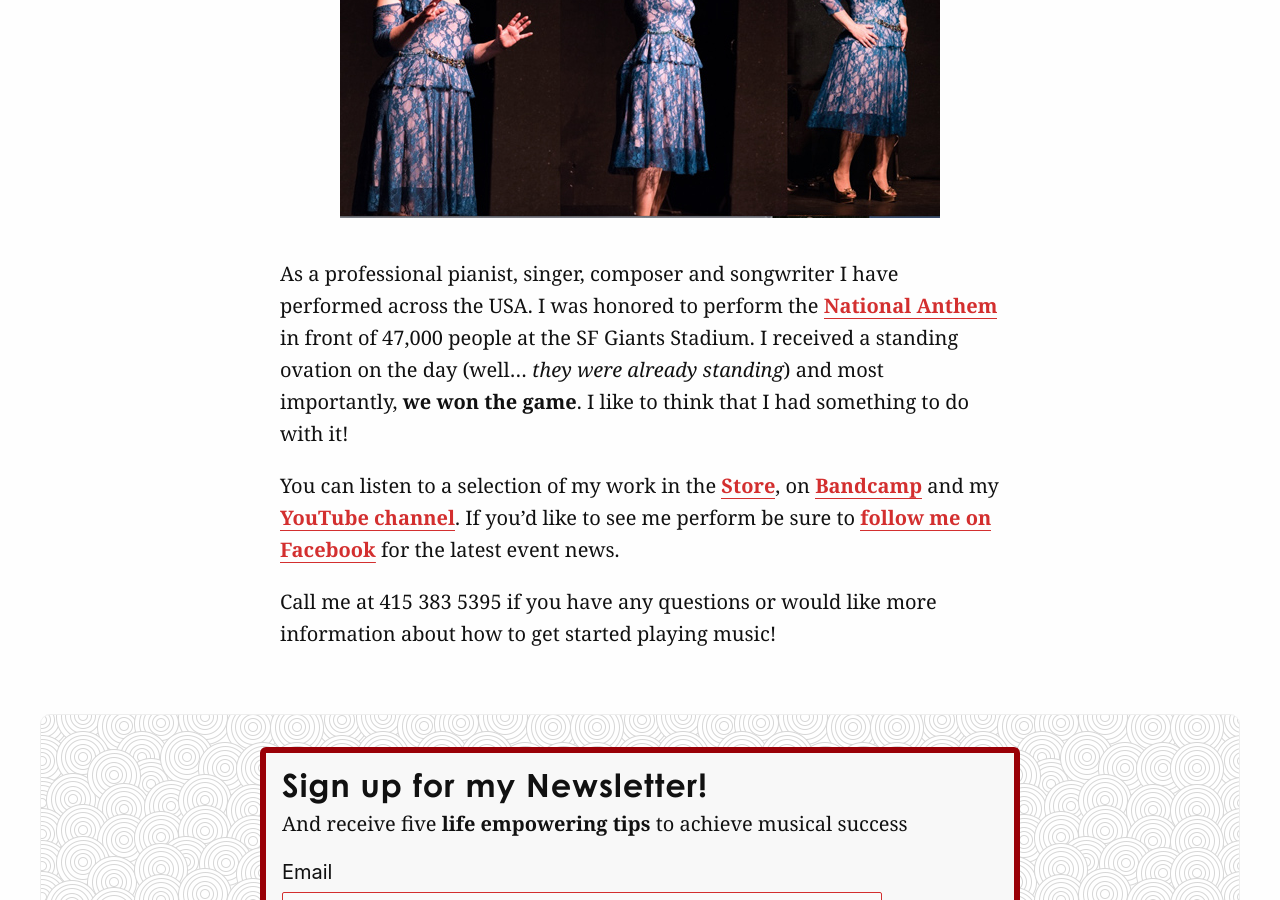
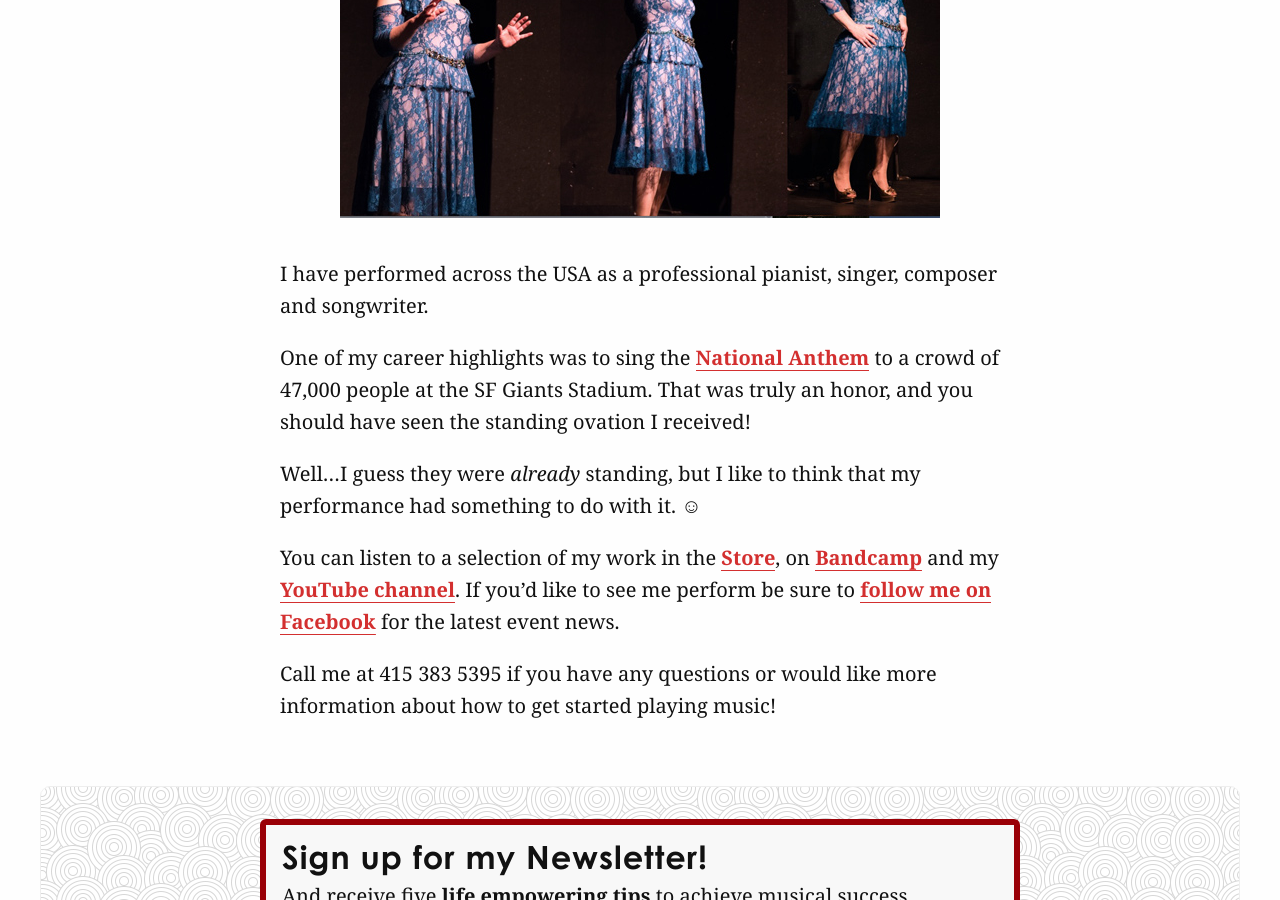
Before and after one commit to cchaiken/ccms, a Jekyll site: the page built from about.md, in a window 1280 px wide and 900 px high, scrolled down 3304 px. Built offline with Jekyll 4.4.1, drawn with Linux system fonts in a browser that asks for light colours; some web fonts are replaced.

Commit message:
Updated About

```diff
--- a/about.md
+++ b/about.md
@@ -54,7 +54,11 @@ Many schools and studios have hosted my classes and workshops. I was delighted t
 
 ![caylia-chaiken-performing-onstage.jpg](/uploads/caylia-chaiken-performing-onstage.jpg)
 
-As a professional pianist, singer, composer and songwriter I have performed across the USA. I was honored to perform the [National Anthem](https://www.youtube.com/watch?v=zqdYqJS9inU) in front of 47,000 people at the SF Giants Stadium. I received a standing ovation on the day (well... *they were already standing*) and most importantly, **we won the game**. I like to think that I had something to do with it!
+I have performed across the USA as a professional pianist, singer, composer and songwriter.
+
+One of my career highlights was to sing the [National Anthem](https://www.youtube.com/watch?v=zqdYqJS9inU) to a crowd of 47,000 people at the SF Giants Stadium. That was truly an honor, and you should have seen the standing ovation I received!
+
+Well...I guess they were *already* standing, but I like to think that my performance had something to do with it. ☺
 
 You can listen to a selection of my work in the [Store]({{ '/store/' | relative_url }}), on  [Bandcamp](http://chaikenmusic.bandcamp.com/) and my [YouTube channel](https://www.youtube.com/channel/UCa56OJaXhqQN9ei7iiYszEg). If you’d like to see me perform be sure to [follow me on Facebook](https://www.facebook.com/cayliachaikenmusicstudio/) for the latest event news.
 
```
